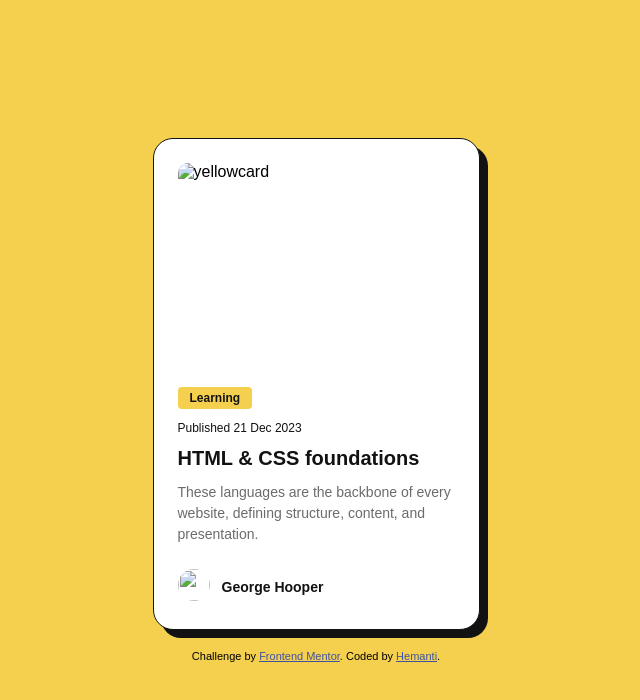
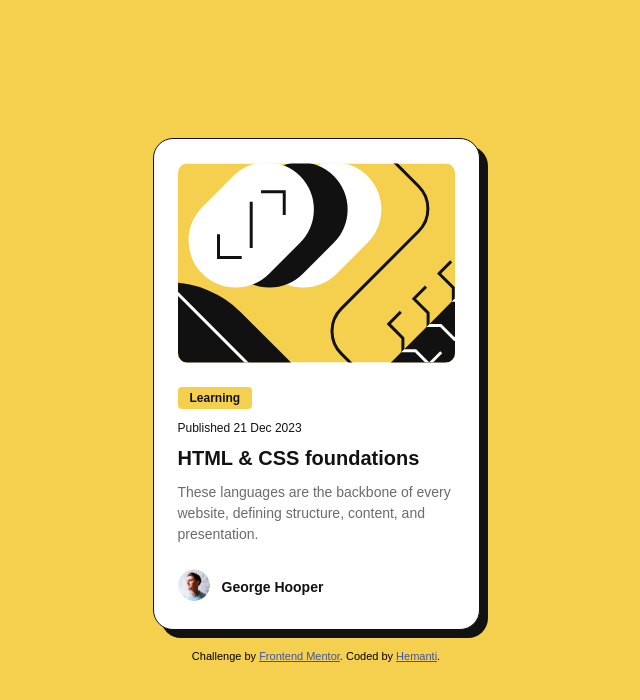
Before and after one commit to hemsnh08-lab/yellow-card.io, a plain HTML site: page index.html in a window 1280 px wide. Shown: the whole page, without its empty margins (324-964 px from the left). Drawn offline with Linux system fonts and the light colour scheme.

Commit message:
Update image source paths in index.html

```diff
--- a/index.html
+++ b/index.html
@@ -9,7 +9,7 @@
 <body>
 <div class="card">
   <div class="yellow">
-    <img src="assets/images/illustration-article.svg" alt="yellowcard">
+    <img src="illustration-article.svg" alt="yellowcard">
   </div>
 <section><h1> Learning</h1></section>
 
@@ -20,7 +20,7 @@
  </div>
 <div class="pictures">
   <ul>
-    <li><img src="assets/images/image-avatar.webp"></li>
+    <li><img src="image-avatar.webp" alt="authoravatar"></li>
     <li><h3>George Hooper</h3></li>
   </ul>
 </div>
```
